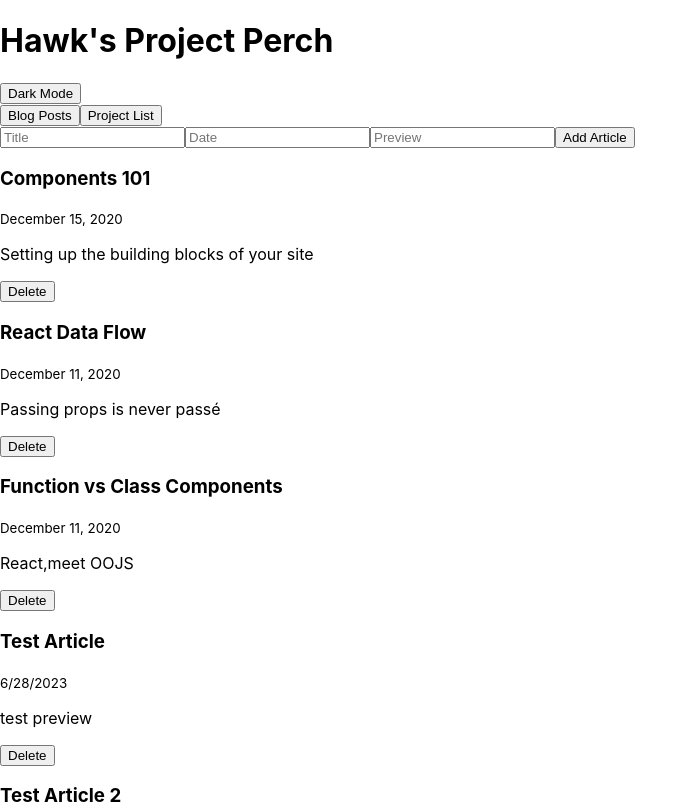
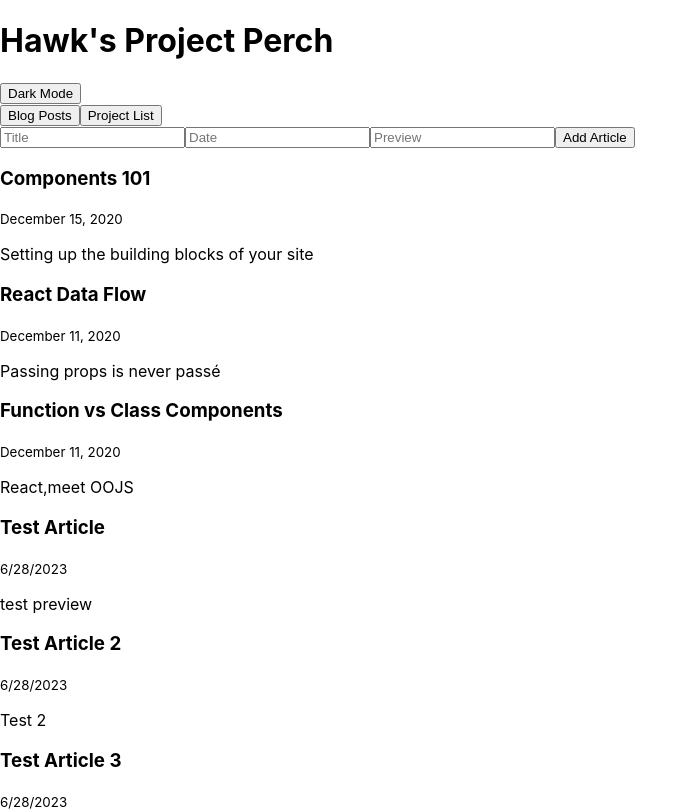
Before and after one commit to JamesHawk585/flatiron-phase-2-project, a React (Create React App) app: page / in a window 1280 px wide. Shown: the top 811 px of the page, without its empty margins (0-698 px from the left). Built offline with nearby package versions, Linux system fonts and the light colour scheme; data requests are answered from the project's data file.

Commit message:
Comments out blog post delete functionality

```diff
--- a/src/Article.js
+++ b/src/Article.js
@@ -16,21 +16,21 @@
 
 // export default Article;
 
-import React from "react";
+// import React from "react";
 
-function Article({ title, date = "January 1, 1970", preview, handleDelete }) {
-  const handleDeleteClick = () => {
-    handleDelete(title);
-  };
+function Article({ title, date = "January 1, 1970", preview }) {
+//   const handleDeleteClick = () => {
+//     handleDelete(title);
+
 
   return (
     <article>
       <h3>{title}</h3>
       <small>{date}</small>
       <p>{preview}</p>
-      <button onClick={handleDeleteClick}>Delete</button>
+      {/* <button onClick={handleDeleteClick}>Delete</button> */}
     </article>
   );
-}
+};
 
 export default Article;
```
